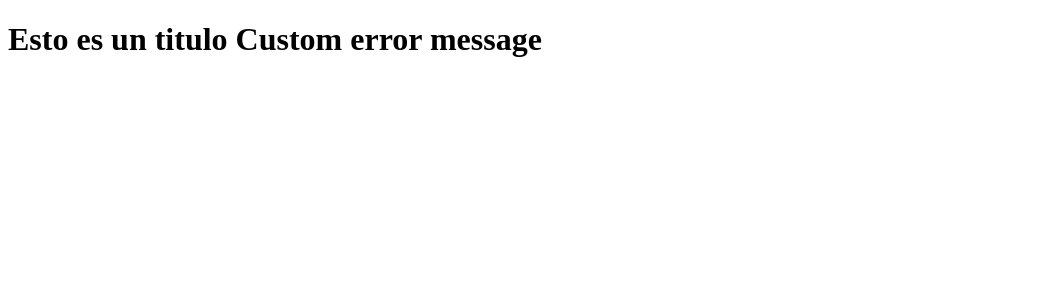
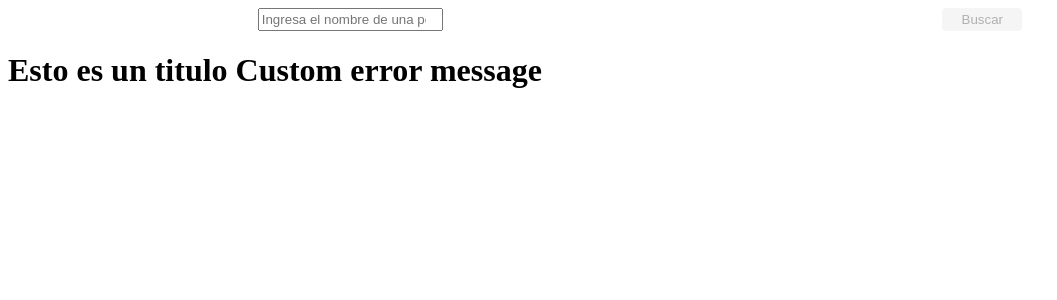
Before and after one commit to gilex1x/next-flix, a Next.js app: page / in a window 1280 px wide. Shown: the top 300 px of the page, without its empty margins (0-1057 px from the left). Built offline with nearby package versions, Linux system fonts and the light colour scheme.

Commit message:
[ADD]: Folders structure and basics components

```diff
--- /dev/null
+++ b/src/app/components/atoms/ActionButton/index.tsx
@@ -0,0 +1,19 @@
+import style from '@/app/styles/atoms/actionButton.module.css'
+interface ActionButtonProps {
+    buttonText: string;
+    callback: React.MouseEventHandler<HTMLButtonElement>;
+    isDisabled: boolean;
+}
+const ActionButton = ({ buttonText, callback, isDisabled }: ActionButtonProps) => {
+    return (
+        <button
+            className={style.action_btn}
+            disabled={isDisabled}
+            onClick={callback}
+            type='button'>
+            {buttonText}
+        </button>
+    )
+}
+
+export default ActionButton
--- /dev/null
+++ b/src/app/components/atoms/SearchBar/index.tsx
@@ -0,0 +1,20 @@
+
+interface SearchBarProps {
+    searchValue: string;
+    setSearchValue: (newValue: string) => void;
+
+}
+const SearchBar = ({ searchValue, setSearchValue }: SearchBarProps) => {
+    return (
+        <>
+            <input
+                type='search'
+                placeholder="Ingresa el nombre de una pelicula"
+                value={searchValue}
+                onChange={(event) => setSearchValue(event.target.value)}
+            />
+        </>
+    )
+};
+
+export default SearchBar
--- /dev/null
+++ b/src/app/components/molecules/NavigationBar/index.tsx
@@ -0,0 +1,18 @@
+import { useState } from 'react';
+import SearchBar from '@/app/components/atoms/SearchBar/index'
+import ActionButton from '../../atoms/ActionButton';
+import style from '@/app/styles/molecules/navigationBar.module.css'
+const NavigationBar = () => {
+    const [searchValue, setSearchValue] = useState<string>('');
+    const handleSearch = () => {
+        //dispaatch search action
+    }
+    return (
+        <nav className={style.navigation_container}>
+            <SearchBar searchValue={searchValue} setSearchValue={setSearchValue} />
+            <ActionButton buttonText='Buscar' callback={handleSearch} isDisabled={searchValue === ''} />
+        </nav>
+    )
+};
+
+export default NavigationBar
--- /dev/null
+++ b/src/app/components/templates/index.tsx
@@ -0,0 +1,12 @@
+import NavigationBar from "../molecules/NavigationBar";
+import style from '@/app/styles/templates/index.module.css'
+const MainTemplate = ({ children }: { children: React.ReactNode }) => {
+    return (
+        <div className={style.template_container}>
+            <NavigationBar />
+            {children}
+        </div>
+    )
+};
+
+export default MainTemplate
--- /dev/null
+++ b/src/app/styles/atoms/actionButton.module.css
@@ -0,0 +1,13 @@
+.action_btn{
+    padding: 4px;
+    background-color: whitesmoke;
+    border: none;
+    min-width: 80px;
+    max-width: 120px;
+    border-radius: 4px;
+}
+.action_btn:hover{
+    background-color: aquamarine;
+    cursor: pointer;
+    padding: 8px;
+}
--- /dev/null
+++ b/src/app/styles/molecules/navigationBar.module.css
@@ -0,0 +1,4 @@
+.navigation_container{
+    display: flex;
+    justify-content: space-around;
+}
--- /dev/null
+++ b/src/app/styles/templates/index.module.css
@@ -0,0 +1,4 @@
+.template_container{
+    display: flex;
+    flex-direction: column;
+}
--- a/src/pages/index.tsx
+++ b/src/pages/index.tsx
@@ -1,9 +1,12 @@
 import { useSelector } from "react-redux";
+import MainTemplate from "@/app/components/templates";
 export default function Home() {
-  const error = useSelector((state:any)=>state.error)
+  const error = useSelector((state: any) => state.error)
   return (
-    <main>
-      <h1>Esto es un titulo {error}</h1>
-    </main>
+    <MainTemplate>
+      <main>
+        <h1>Esto es un titulo {error}</h1>
+      </main>
+    </MainTemplate>
   );
 }
```
Also changed, not shown: src/pages/_app.tsx (+6 -4 lines), src/app/globals.css (added), src/app/page.module.css (added).
